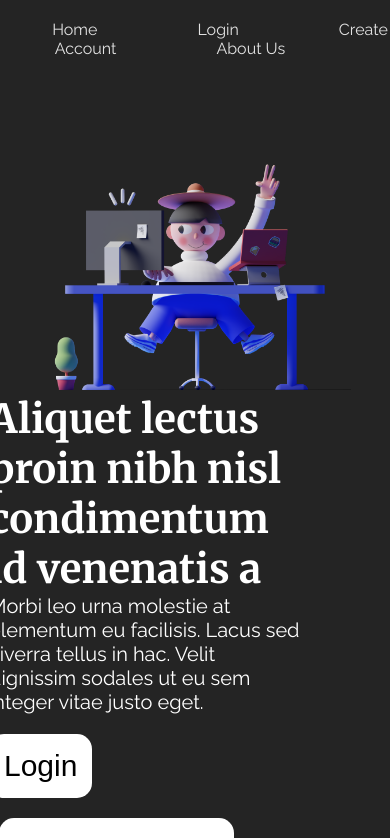
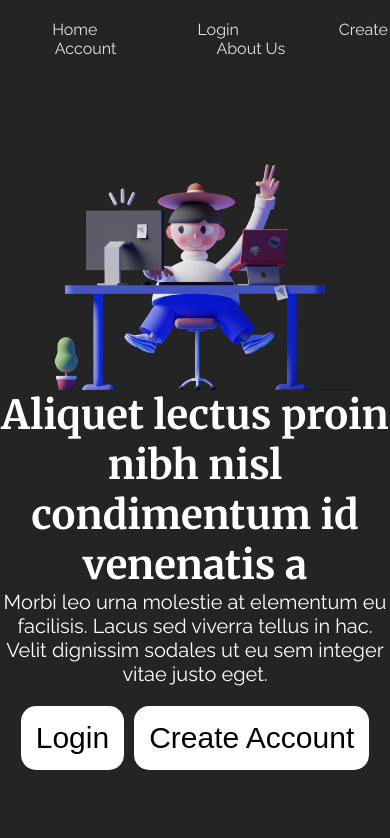
Before and after one commit to sergiogonzalezyes/Chat-Appliacation3, a React (Vite) app in the folder Chat-Application/: page / in a window 390 px wide. Shown: the top 838 px of the page. Built offline with nearby package versions, Linux system fonts and the light colour scheme.

Commit message:
first part of the image, have to fix the rest of the body

```diff
--- a/Chat-Application/src/App.css
+++ b/Chat-Application/src/App.css
@@ -89,10 +89,14 @@ input {
     max-width: 100%;
     display: flex;
     flex-direction: row;
-    align-items: stretch;
-    text-align: center;
+    /* align-items: stretch; */
     align-items: center;
     background-color: #242424;
+}
+.Home_Image img {
+    margin-left: auto;
+    margin-right: auto;
+    display: block;
 }
 .computerGuy {
     width: 80%;
@@ -111,7 +115,7 @@ input {
     text-align: left;
     color: white;
 }
-.Bottom_title {
+.Title_Description {
     color: white;
 }
 
@@ -208,10 +212,26 @@ p {
 @media (max-width: 1000px) {
     .First_Section {
         flex-direction: column;
+        /* margin-left: 100px; */
+    }
+    .Text_1 {
+        width: 100%;
+        max-width: 50%;
+    }
+    .Title {
+        font-family: "Merriweather", serif;
+        font-size: 40px;
+        text-align: center;
+        color: white;
+    }
+    .Title_Description {
+        color: white;
+        text-align: center;
     }
     .Describe_Web_Site {
-        align-items: center;
-        max-width: 80%;
+        margin-right: auto;
+        /* margin-left: 20px; */
+        text-align: center;
     }
     .First_Section_1 {
         flex-direction: column;
--- a/Chat-Application/src/pages/Home.jsx
+++ b/Chat-Application/src/pages/Home.jsx
@@ -19,12 +19,12 @@ export const Home = () => {
 
     return (<div class="container">
         <section className="First_Section">
-                <div>
+                <div className="Home_Image">
                 <img src={computerGuy} alt=""  className="computerGuy"/>
                </div>
                <div className="Describe_Web_Site">
                 <p className="Title">Aliquet lectus proin nibh nisl condimentum id venenatis a</p>
-                <p className="Bottom_title">Morbi leo urna molestie at elementum eu facilisis. Lacus sed viverra tellus in hac. Velit dignissim sodales ut eu sem integer vitae justo eget.</p>
+                <p className="Title_Description">Morbi leo urna molestie at elementum eu facilisis. Lacus sed viverra tellus in hac. Velit dignissim sodales ut eu sem integer vitae justo eget.</p>
                 <button className="Home_Buttons">Login</button>
                 <button className="Home_Buttons_1">Create Account</button>
                </div>
```
